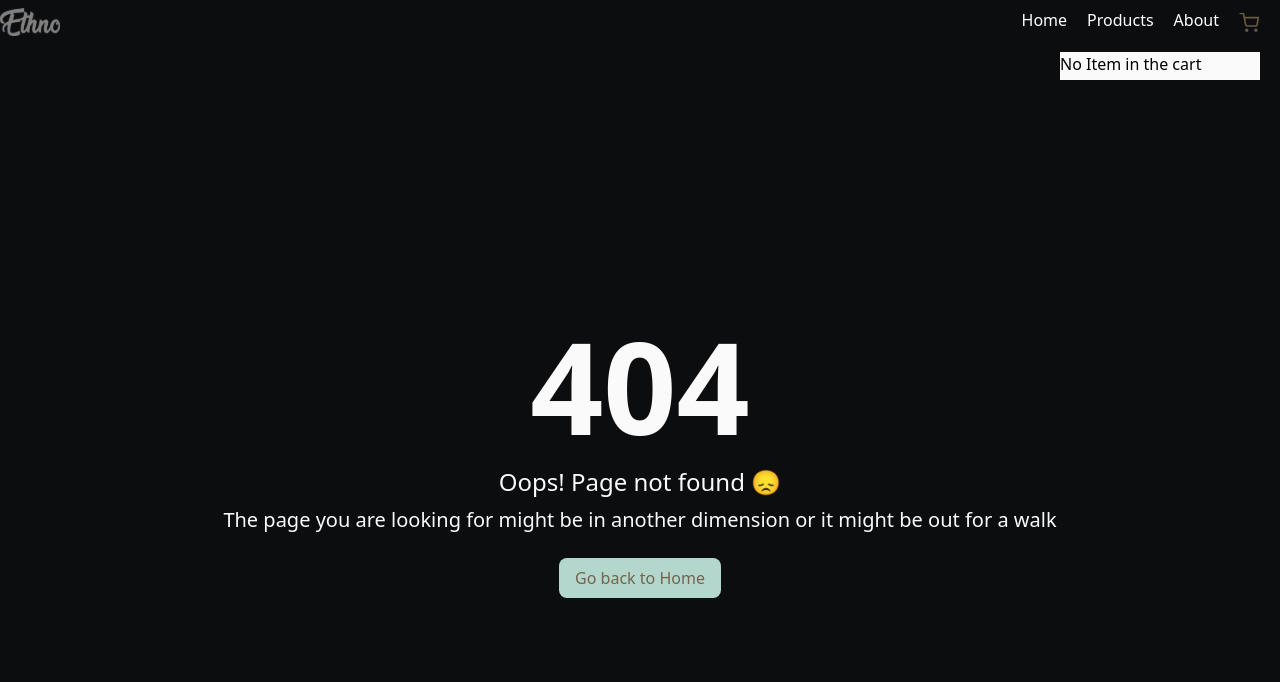
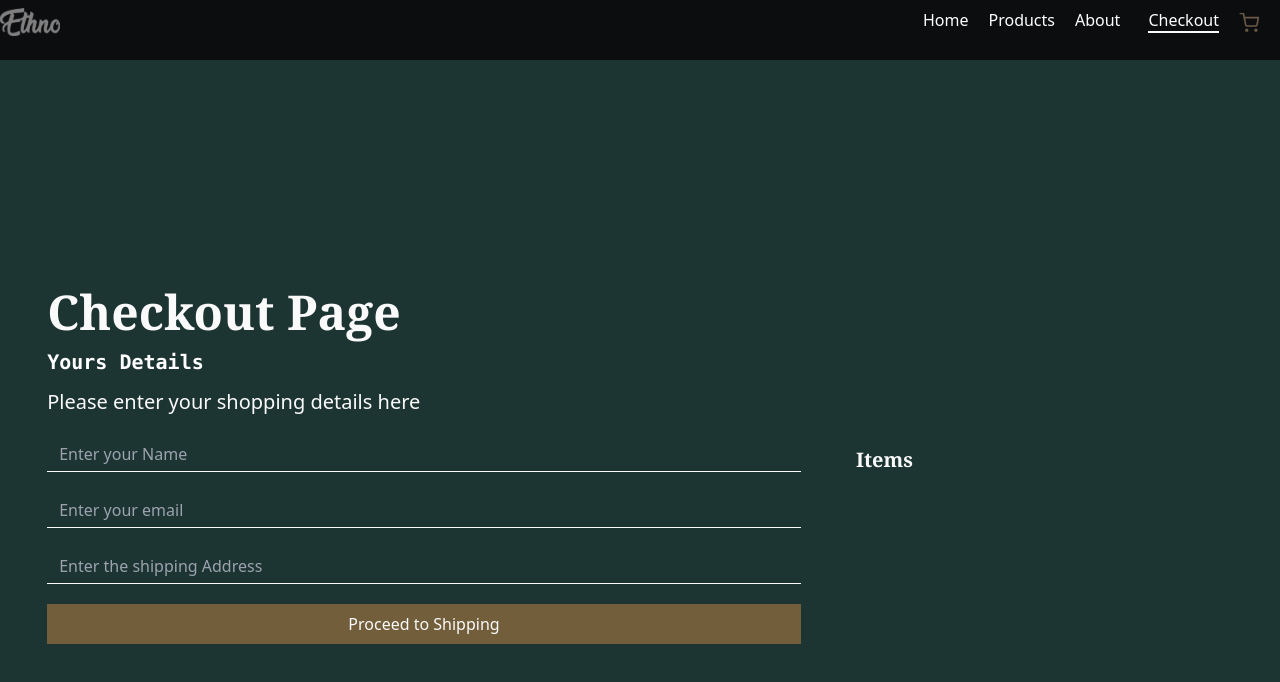
Before and after one commit to Suleman-Tasawar/CultureFurniture, a React (Vite) app: page /checkout in a window 1280 px wide. Before the commit this address had no page. Shown: the top 682 px of the page. Built offline with nearby package versions, Linux system fonts and the light colour scheme; what miragejs would draw is missing.

Commit message:
Update: Added the Cart feature and Checkout Page

```diff
--- a/src/App.jsx
+++ b/src/App.jsx
@@ -10,11 +10,15 @@ import NavigateLayout from "./components/NavigateLayout";
 import About from "./pages/About";
 import Notify from "./pages/Notify";
 import Contact from "./pages/Contact";
+import Checkout from "./pages/Checkout";
 import NotFound from "./pages/NotFound";
+import { ShoppingProvider } from "./ShoppingContex"; // Import the context provider
 
 function App() {
   return (
     <div>
+      {/* Wrap the routes with MyContextProvider */}
+      <ShoppingProvider>
         <Routes>
           <Route element={<Layout />}>
             <Route path="/" element={<Home />} />
@@ -22,13 +26,18 @@ function App() {
               <Route index element={<Products />} />
               <Route path="products-page/:type" element={<ProductPage />} />
             </Route>
-          <Route path="details-page/:id/:category" element={<ProdInfoPage />} />
+            <Route
+              path="details-page/:id/:category"
+              element={<ProdInfoPage />}
+            />
+            <Route path="checkout" element={<Checkout />} />
             <Route path="about" element={<About />} />
             <Route path="notify" element={<Notify />} />
             <Route path="contact" element={<Contact />} />
+          </Route>
           <Route path="*" element={<NotFound />} />
-        </Route>
         </Routes>
+      </ShoppingProvider>
     </div>
   );
 }
--- /dev/null
+++ b/src/ShoppingContex.jsx
@@ -0,0 +1,18 @@
+// ShoppingContext.js
+import React, { createContext, useState } from "react";
+
+export const ShoppingContext = createContext();
+
+export const ShoppingProvider = ({ children }) => {
+  const [cartItems, setCartItems] = useState([]);
+
+  const addToCart = (item) => {
+    setCartItems([...cartItems, item]);
+  };
+
+  return (
+    <ShoppingContext.Provider value={{ cartItems, addToCart }}>
+      {children}
+    </ShoppingContext.Provider>
+  );
+};
--- a/src/components/Cart.jsx
+++ b/src/components/Cart.jsx
@@ -1,18 +1,32 @@
 import React, { useContext } from "react";
-import { MyContext } from "./MyContext";
+import { redirect } from "react-router-dom";
+import { ShoppingContext } from "../ShoppingContex";
+import uniqid from "uniqid";
 
 function Cart() {
-  const { selectedProduct, setSelectedProduct } = useContext(MyContext);
+  const { cartItems } = useContext(ShoppingContext);
 
-  console.log(selectedProduct);
+  const renderedProducts = cartItems.map((product) => (
+    <div key={uniqid()} className="mt-3">
+      <img className="w-10 h-10 rounded-sm" src={product.imgUrl} />
+      <h3>{product.name}</h3>za
+      <h4>{product.itemPrice}</h4>
+    </div>
+  ));
 
+  function navigateToCheckout() {
+    return redirect("/checkout");
+  }
   return (
-    <div className="absolute top-10 right-0 bg-white text-black w-[200px] h-[100%]">
-      {selectedProduct ? (
-        <h1>{selectedProduct[0].name}</h1>
-      ) : (
-        <h3>No Item in the cart</h3>
-      )}
+    <div className="absolute top-9 right-0 rounded-md bg-light-yellow text-white text-center w-[200px] h-auto">
+      {renderedProducts}
+
+      <button
+        onClick={navigateToCheckout}
+        className="mt-3 w-20 h-10 rounded-md bg-dark-brown hover:bg-show-brown text-white"
+      >
+        Checkout
+      </button>
     </div>
   );
 }
--- /dev/null
+++ b/src/components/Loader.jsx
@@ -0,0 +1,64 @@
+import React from "react";
+
+export default function Loader() {
+  return (
+    <div>
+      <div
+        className="inline-block h-8 w-8 animate-[spinner-grow_0.75s_linear_infinite] rounded-full bg-current align-[-0.125em] text-primary opacity-0 motion-reduce:animate-[spinner-grow_1.5s_linear_infinite]"
+        role="status"
+      >
+        <span className="!absolute !-m-px !h-px !w-px !overflow-hidden !whitespace-nowrap !border-0 !p-0 ![clip:rect(0,0,0,0)]">
+          Loading...
+        </span>
+      </div>
+      <div
+        className="inline-block h-8 w-8 animate-[spinner-grow_0.75s_linear_infinite] rounded-full bg-current align-[-0.125em] text-secondary opacity-0 motion-reduce:animate-[spinner-grow_1.5s_linear_infinite]"
+        role="status"
+      >
+        <span className="!absolute !-m-px !h-px !w-px !overflow-hidden !whitespace-nowrap !border-0 !p-0 ![clip:rect(0,0,0,0)]">
+          Loading...
+        </span>
+      </div>
+      <div
+        className="inline-block h-8 w-8 animate-[spinner-grow_0.75s_linear_infinite] rounded-full bg-current align-[-0.125em] text-success opacity-0 motion-reduce:animate-[spinner-grow_1.5s_linear_infinite]"
+        role="status"
+      >
+        <span className="!absolute !-m-px !h-px !w-px !overflow-hidden !whitespace-nowrap !border-0 !p-0 ![clip:rect(0,0,0,0)]">
+          Loading...
+        </span>
+      </div>
+      <div
+        className="inline-block h-8 w-8 animate-[spinner-grow_0.75s_linear_infinite] rounded-full bg-current align-[-0.125em] text-danger opacity-0 motion-reduce:animate-[spinner-grow_1.5s_linear_infinite]"
+        role="status"
+      >
+        <span className="!absolute !-m-px !h-px !w-px !overflow-hidden !whitespace-nowrap !border-0 !p-0 ![clip:rect(0,0,0,0)]">
+          Loading...
+        </span>
+      </div>
+      <div
+        className="inline-block h-8 w-8 animate-[spinner-grow_0.75s_linear_infinite] rounded-full bg-current align-[-0.125em] text-warning opacity-0 motion-reduce:animate-[spinner-grow_1.5s_linear_infinite]"
+        role="status"
+      >
+        <span className="!absolute !-m-px !h-px !w-px !overflow-hidden !whitespace-nowrap !border-0 !p-0 ![clip:rect(0,0,0,0)]">
+          Loading...
+        </span>
+      </div>
+      <div
+        className="inline-block h-8 w-8 animate-[spinner-grow_0.75s_linear_infinite] rounded-full bg-current align-[-0.125em] text-info opacity-0 motion-reduce:animate-[spinner-grow_1.5s_linear_infinite]"
+        role="status"
+      >
+        <span className="!absolute !-m-px !h-px !w-px !overflow-hidden !whitespace-nowrap !border-0 !p-0 ![clip:rect(0,0,0,0)]">
+          Loading...
+        </span>
+      </div>
+      <div
+        className="inline-block h-8 w-8 animate-[spinner-grow_0.75s_linear_infinite] rounded-full bg-current align-[-0.125em] text-neutral-100 opacity-0 motion-reduce:animate-[spinner-grow_1.5s_linear_infinite]"
+        role="status"
+      >
+        <span className="!absolute !-m-px !h-px !w-px !overflow-hidden !whitespace-nowrap !border-0 !p-0 ![clip:rect(0,0,0,0)]">
+          Loading...
+        </span>
+      </div>
+    </div>
+  );
+}
--- a/src/components/MyContext.jsx
+++ /dev/null
@@ -1,3 +0,0 @@
-import { createContext } from "react";
-
-export const MyContext = createContext([]);
--- a/src/components/NavBar.jsx
+++ b/src/components/NavBar.jsx
@@ -59,12 +59,21 @@ export default function NavBar() {
             </NavLink>
           </li>
 
+          <li className="cursor-pointer pl-5 sm:mt-5 sm:ml-8 pr-2 md:mt-0 md:ml-0 lg:mt-0 lg:ml-0">
+            <NavLink
+              to="/checkout"
+              style={({ isActive }) => (isActive ? stylesActive : null)}
+            >
+              Checkout
+            </NavLink>
+          </li>
+
           <li
             className="relative ml-3 mr-5 mt-1 cursor-pointer"
             onClick={() => setToggleCart(!toggleCart)}
           >
             <img src={CartIcon} alt="Cart" />
-            {!toggleCart && <Cart />}
+            {toggleCart && <Cart />}
           </li>
         </ul>
       </nav>
--- a/src/components/ProdInfoPage.jsx
+++ b/src/components/ProdInfoPage.jsx
@@ -1,14 +1,16 @@
-import React, { useEffect, useState } from "react";
+import React, { useEffect, useState, useContext } from "react";
 import { useParams } from "react-router-dom";
-import { MyContext } from "./MyContext";
+import { ShoppingContext } from "../ShoppingContex";
+import Loader from "./Loader";
 import Navigate from "./Navigate";
 import Like from "/assets/like.svg";
 
 function ProdInfoPage() {
   const [itemsCount, setItemsCount] = useState(0);
-  const [product, setProduct] = useState([]);
+  const [product, setProduct] = useState(null);
   const [selectedProduct, setSelectedProduct] = useState([]);
   const [loading, setLoading] = useState(false);
+  const { addToCart } = useContext(ShoppingContext);
   const { id, category } = useParams();
   const prodId = id.replace(":", "");
   const ProdCategory = category.replace(":", "");
@@ -31,7 +33,7 @@ function ProdInfoPage() {
         setProduct(filteredProd);
         setTimeout(() => {
           setLoading(true);
-        }, 2000);
+        }, 1000);
       } catch (error) {
         console.error("Error fetching data:", error);
       }
@@ -39,17 +41,17 @@ function ProdInfoPage() {
 
     fetchData();
   }, []);
-  /*
-  const renderColor = product.colors?.map((color) => (
+
+  const renderColor = product?.colors.map((color) => (
     <li key={color} className={`ml-3 w-5 h-5 rounded-full bg-${color}`}></li>
   ));
-*/
-  function addToCart() {
+
+  function handleAddToCart() {
     setSelectedProduct(product);
+    addToCart(selectedProduct);
   }
 
   return (
-    <MyContext.Provider value={{ selectedProduct, setSelectedProduct }}>
     <section className="bg-primary lg:h-[100vh] md:auto sm:auto">
       <header>
         <Navigate />
@@ -93,10 +95,8 @@ function ProdInfoPage() {
             <p className="text-dark-brown mt-3">{product.details}</p>
             <div>
               <div className="mt-5 flex justify-center align-middle">
-                  <h4 className="text-dark-brown font-serif font-bold">
-                    COLORS
-                  </h4>
-                  <ul className="flex justify-evenly">fgdf</ul>
+                <h4 className="text-dark-brown font-serif font-bold">COLORS</h4>
+                <ul className="flex justify-evenly">{renderColor}</ul>
               </div>
               <div className="flex justify-evenly align-middle mt-10">
                 <div className="p-2 flex flex-row-reverse justify-evenly w-22 h-10 border-dark-brown border-[1px]  rounded-lg">
@@ -118,8 +118,8 @@ function ProdInfoPage() {
                 </div>
                 <div>
                   <button
-                      onClick={addToCart}
-                      className="w-[150px] h-10 bg-white text-brown rounded-lg text-dark-brown"
+                    onClick={handleAddToCart}
+                    className="w-[150px] h-10 bg-white text-brown rounded-lg text-dark-brown hover:bg-dark-brown hover:text-white transition"
                   >
                     Add to Cart
                   </button>
@@ -130,11 +130,10 @@ function ProdInfoPage() {
         </main>
       ) : (
         <h1 className="text-3xl font-serif font-bold text-white text-center">
-            Please wait we are loading your data 😊
+          <Loader />
         </h1>
       )}
     </section>
-    </MyContext.Provider>
   );
 }
 
--- /dev/null
+++ b/src/pages/Checkout.jsx
@@ -0,0 +1,78 @@
+import React, { useContext } from "react";
+import { ShoppingContext } from "../ShoppingContex";
+
+function Checkout() {
+  const { cartItems } = useContext(ShoppingContext);
+
+  console.log(cartItems);
+
+  const renderedProducts = cartItems.map((product) => (
+    <div
+      key={product.id}
+      className="mt-3 flex justify-evenly text-white text-center font-serif font-bold"
+    >
+      <img className="w-12 h-12 rounded-sm" src={product.imgUrl} />
+      <h3 className="text-lg ml-3">{product.name}</h3>
+      <h3 className="text-lg ml-3">{product.itemPrice}</h3>
+    </div>
+  ));
+
+  return (
+    <div className="bg-primary h-[100vh] w-full flex justify-evenly align-middle items-center px-3">
+      <div className="lg:w-[60%] md:w-[70%] sm:w-[80%] bg-primary">
+        <h1 className="mt-3 text-5xl font-bold font-serif text-white">
+          Checkout Page
+        </h1>
+
+        <h2 className="mt-3 text-grey text-xl font-bold  font-mono">
+          Yours Details
+        </h2>
+
+        <p className="mt-3 text-xl text-white">
+          Please enter your shopping details here
+        </p>
+        <form action="#">
+          <div className="mt-5">
+            <input
+              className="bg-primary text-white  border-b-[1px] border-white  px-3 w-full h-9  outline-none "
+              type="text"
+              name="Full Name"
+              placeholder="Enter your Name"
+              required
+            />
+          </div>
+          <div className="mt-5">
+            <input
+              className="bg-primary text-white  border-b-[1px] border-white  px-3 w-full h-9  outline-none "
+              type="email"
+              name="Email"
+              placeholder="Enter your email"
+              required
+            />
+          </div>
+          <div className="mt-5">
+            <input
+              className="bg-primary text-white  border-b-[1px] border-white  px-3 w-full h-9  outline-none"
+              type="text"
+              name="Address "
+              placeholder="Enter the shipping Address"
+              required
+            />
+          </div>
+
+          <div className="mt-5">
+            <button className="w-full h-10 bg-show-brown text-white hover:bg-light-yellow">
+              Proceed to Shipping
+            </button>
+          </div>
+        </form>
+      </div>
+      <div className="lg:w-[30%] md:w-[50%] sm:w-[60%] lg:ml-5 md:ml-0 sm:ml-0">
+        <h1 className="text-xl font-bold font-serif text-white">Items</h1>
+        <div>{renderedProducts}</div>
+      </div>
+    </div>
+  );
+}
+
+export default Checkout;
--- a/src/pages/Products.jsx
+++ b/src/pages/Products.jsx
@@ -10,7 +10,7 @@ import ProdRack from "/assets/prod--rack.svg";
 
 export default function Products() {
   return (
-    <section className="pt-12 flex lg:flex-row md:flex-col sm:flex-col justify-center align-middle bg-primary lg:h-auto md:h-full sm:h-full">
+    <section className="pt-12 flex lg:flex-row md:flex-col sm:flex-col justify-center align-middle bg-primary lg:h-auto md:h-full sm:h-full mb-10">
       <div className=" lg:w-[40%] md:w-[50%] sm:w-[60%] sm:mx-auto">
         <img src={ProdImg} alt="Product Page" />
       </div>
```
Lines whose indentation alone changed are shown as unchanged.
